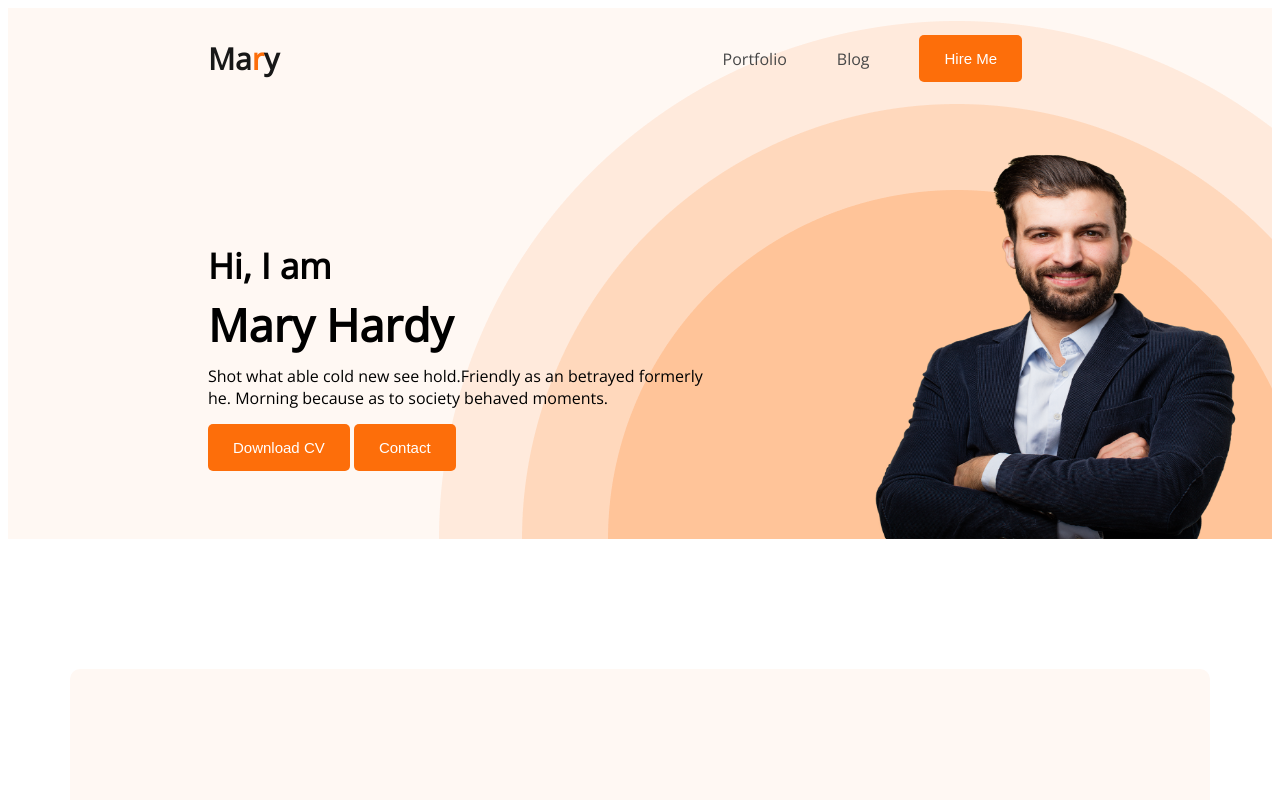
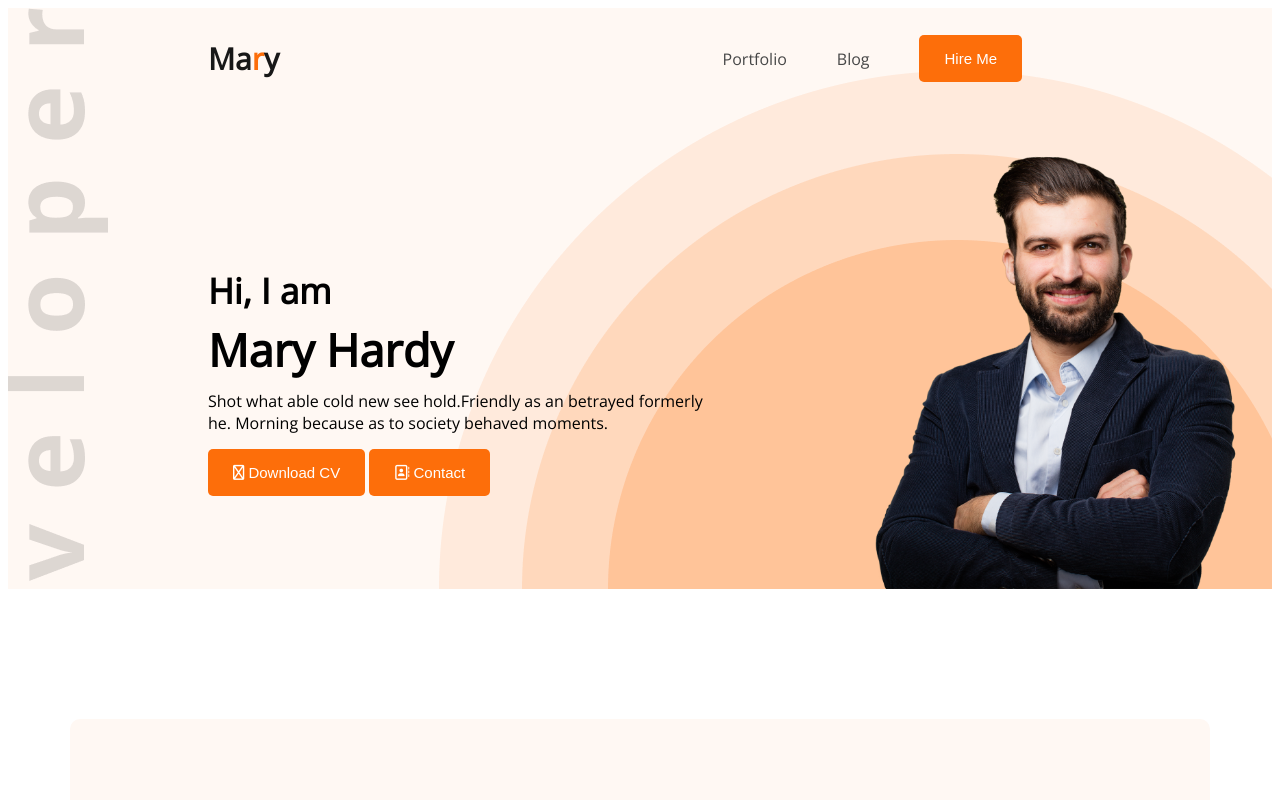
Before and after one commit to Khairulhasan111/portfolio-resources, a plain HTML site: page index.html in a window 1280 px wide. Shown: the top 800 px of the page. Drawn offline with nearby package versions, Linux system fonts and the light colour scheme.

Commit message:
all done

```diff
--- a/index.html
+++ b/index.html
@@ -9,6 +9,7 @@
     <link rel="preconnect" href="https://fonts.gstatic.com" crossorigin>
     <link href="https://fonts.googleapis.com/css2?family=Open+Sans&display=swap" rel="stylesheet">
     <link rel="stylesheet" href="styles/style.css">
+    <script src="https://kit.fontawesome.com/9ea94a0d88.js" crossorigin="anonymous"></script>
 </head>
 
 <body>
@@ -41,8 +42,8 @@
                <h3 class="banner-greetings">Hi, I am</h3>
                <h1 class="banner-title">Mary Hardy</h1>
                <p class="banner-description">Shot what able cold new see hold.Friendly as an betrayed formerly he. Morning because as to society behaved moments.</p>
-               <button class="hire-btn">Download CV</button>
-               <button class="hire-btn">Contact</button>
+               <button class="hire-btn"><i class="fa-regular fa-download"></i> Download CV</button>
+               <button class="hire-btn"><i class="fa-regular fa-address-book"></i> Contact</button>
 
             </div>
 
--- a/styles/style.css
+++ b/styles/style.css
@@ -8,9 +8,9 @@ body {
 
 .header {
     background: #FFF8F3;
-    background-image: url('../images/header_bg.png');
+    background-image: url('../images/header_bg.png'), url('../images/developer.png');
     background-repeat: no-repeat;
-    background-position: bottom right;
+    background-position: bottom right, top left;
 }
 
 /* ======> nav related styles */
@@ -74,7 +74,7 @@ nav a {
 
 .banner-img {
     width: 400px;
-    height: 400px;
+    height: 450px;
 }
 
 .banner-greetings {
```
